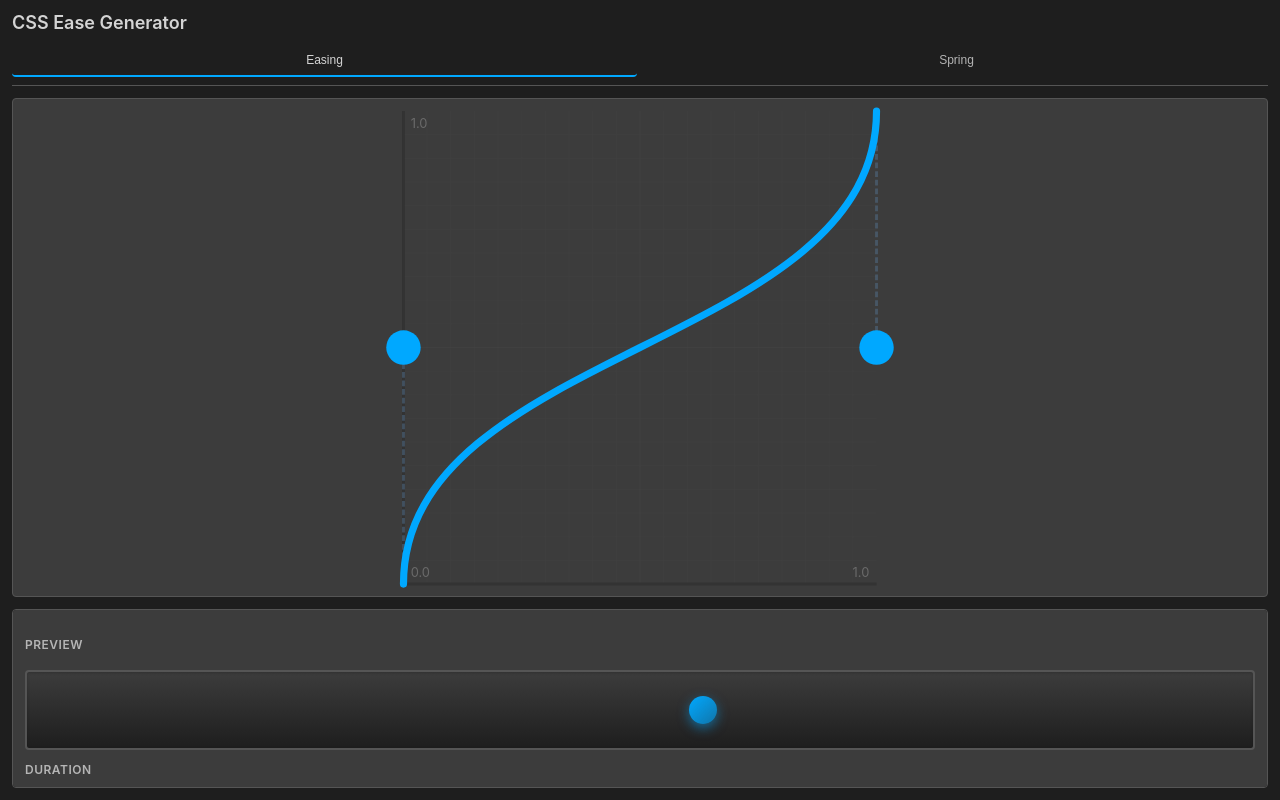
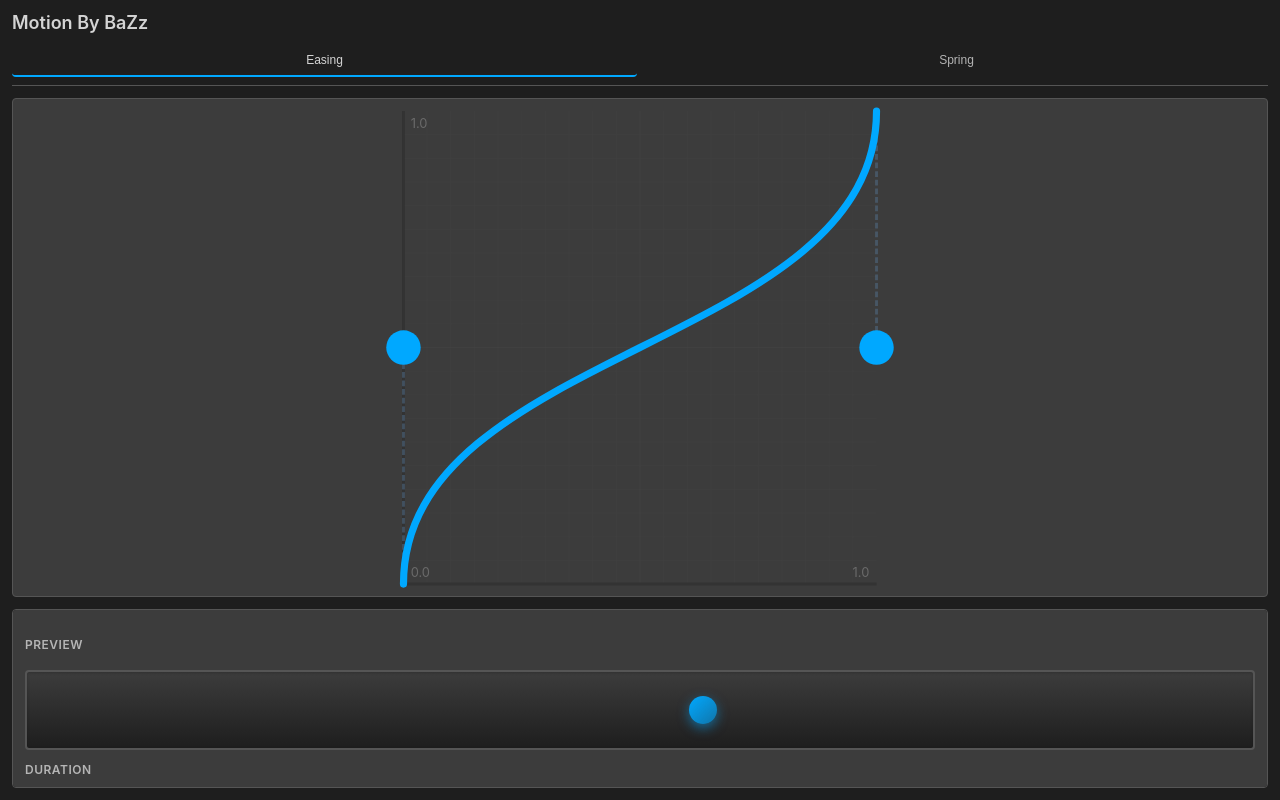
Before and after one commit to dev-bazz/motion-edictor, a website: page src/index.html in a window 1280 px wide. Drawn offline with Linux system fonts and the light colour scheme.

Commit message:
feat: update icon and version in package.json, modify header in index.html, and remove unused brand logo

```diff
--- a/package.json
+++ b/package.json
@@ -2,8 +2,8 @@
   "name": "motion-graph-edictor",
   "displayName": "Motion by BaZz",
   "description": "Visually design CSS animations with cubic-bezier curves or spring physics - generate production-ready code with instant previews",
-  "icon": "media/brand-log.png",
-  "version": "0.0.1",
+  "icon": "media/brand-icon.png",
+  "version": "0.0.3",
   "repository": "https://github.com/dev-bazz/motion-edictor",
   "engines": {
     "vscode": "^1.109.0"
--- a/src/index.html
+++ b/src/index.html
@@ -832,7 +832,7 @@
   <body>
     <div class="container">
       <div class="header">
-        <h1>CSS Ease Generator</h1>
+        <h1>Motion By BaZz</h1>
         <div class="controls">
         </div>
       </div>
```
Also changed, not shown: media/brand-icon.png (added), media/brand-log.png (deleted), media/icon.svg, 1 other file.
